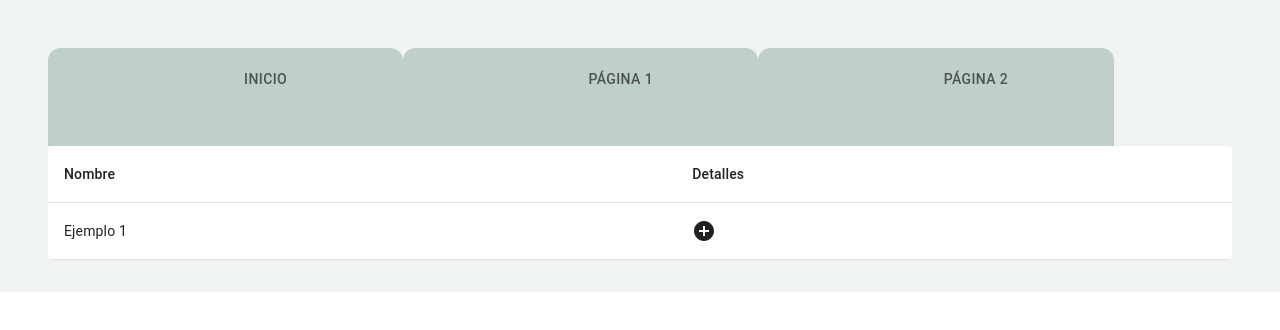
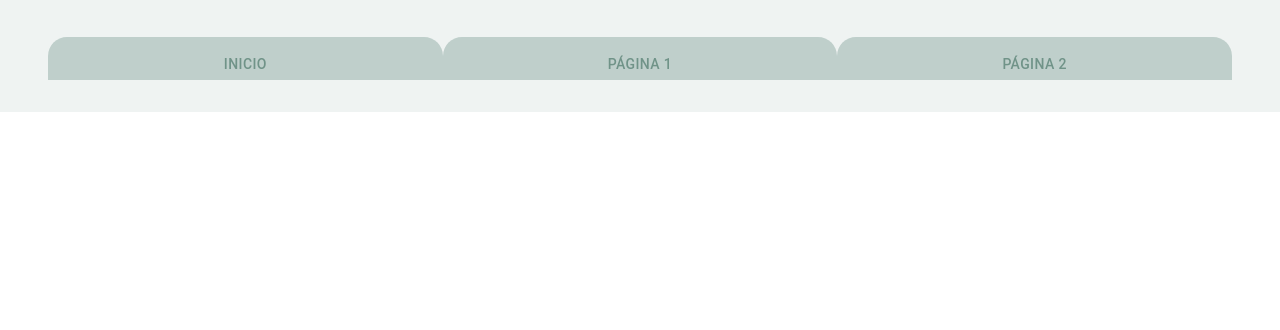
Before and after one commit to MiriamNM/menunextjs, a Next.js app: page / in a window 1280 px wide. Shown: the top 330 px of the page. Built offline with nearby package versions, Linux system fonts and the light colour scheme.

Commit message:
finished the navbar

```diff
--- a/app/page.js
+++ b/app/page.js
@@ -6,11 +6,11 @@ import Page1 from "@/components/page1";
 import DataTable from "@/components/DataTable";
 
 export default function Home() {
-  const [currentValue, setCurrentValue] = useState("home");
+  const [currentValue, setCurrentValue] = useState("");
 
   return (
-    <div className="bg-greenBg">
-      <Box sx={{ background: "greenBg", padding: 4, border: "none" }}>
+    <Box sx={{ backgroundColor: "#EEF2F1" }}>
+      <Box sx={{ background: "#EFF3F2", padding: 4, border: "none",  }}>
         <Navbar setCurrentValue={setCurrentValue} currentValue={currentValue} />
         <Box>
           {currentValue === "home" && <DataTable />}
@@ -18,6 +18,6 @@ export default function Home() {
           {currentValue === "page2" && <p className="bg-white">Hola PAGE2</p>}
         </Box>
       </Box>
-    </div>
+    </Box>
   );
 }
--- a/components/DataTable.js
+++ b/components/DataTable.js
@@ -32,11 +32,9 @@ const DataTable = () => {
 
   return (
     <Box
-      variant="fullWidth"
-      sx={{ paddingLeft: 2, paddingRight: 2, backgroundColor: "#EFF3F2" }}
+      sx={{ paddingLeft: 2, paddingRight: 2, backgroundColor: "#EFF3F2", width: "100%", }}
     >
       <TableContainer
-        variant="fullWidth"
         component={Paper}
         sx={{ backgroundColor: "white" }}
       >
--- a/components/DetailsModal.js
+++ b/components/DetailsModal.js
@@ -1,14 +1,14 @@
 "use client";
 import React from 'react';
-import { Modal } from '@mui/material';
+import { Box, Modal } from '@mui/material';
 
 const DetailModal = ({ isOpen, handleClose }) => {
   return (
     <Modal open={isOpen} onClose={handleClose}>
-      <div>
+      <Box>
         {/* Contenido del Modal */}
         <button onClick={handleClose}>Cerrar</button>
-      </div>
+      </Box>
     </Modal>
   );
 };
--- a/components/Navbar.js
+++ b/components/Navbar.js
@@ -2,96 +2,92 @@
 import React from "react";
 import { Tabs, Tab, Box } from "@mui/material";
 
-const Navbar = ({ setCurrentValue }) => {
+const Navbar = ({ currentValue, setCurrentValue }) => {
   const tableArr = [
     {
       label: "inicio",
       state: "home",
+      index: 1,
     },
     {
       label: "Página 1",
       state: "page1",
+      index: 2,
     },
     {
       label: "Página 2",
       state: "page2",
+      index: 3,
     },
   ];
 
+  const onChangedBorderRadius = ({ index }) => {
+    currentValue === "" && "15px 15px 0px 0px";
+    if (currentValue === "home") {
+      if (index === 2) {
+        return "0px 19px 0px 19px";
+      }
+    }
+
+    if (currentValue === "page1") {
+      if (index === 1) {
+        return "25px 0px 19px 0px";
+      }
+      if (index === 3) {
+        return "0px 19px 0px 19px";
+      }
+    }
+
+    if (currentValue === "page2") {
+      if (index === 2) {
+        return "19px 0px 19px 0px";
+      }
+    }
+
+    return "19px 19px 0px 0px";
+  };
+
   return (
-    <Box
-      position="static"
-      variant="fullWidth"
+    <Tabs
       sx={{
-        paddingTop: 2,
         paddingLeft: 2,
         paddingRight: 2,
-        BorderAll: false,
+        width: "100%",
+        height: "100%",
       }}
+      variant="fullWidth"
     >
-      <Tabs variant="fullWidth">
-        {tableArr.map(({ label, state }) => (
-          <Box
-            sx={{
-              display: "flex",
-              width: "30%",
-              overflow: "hidden",
-              borderRadius: '12px 12px 0 0',
-            }}
-            key={state}
-          >
-            <Box
+      {tableArr.map(({ label, state, index }) => (
+        <Tab
+          key={index}
+          label={label}
+          onClick={() => setCurrentValue(state)}
           sx={{
             width: "100%",
-                backgroundColor: "#BFCFCB",
-                borderRadius: '12px 12px 0 0',
-                "&:focus, &:hover": {
-                  backgroundColor: "#FFFFFF !important",
+            height: "100%",
+            paddingBottom: "5px",
+            backgroundColor: "#BFCFCB !important",
+            color: "#709388 !important",
+            borderRadius: onChangedBorderRadius({ index }),
+            justifyContent: "center",
+            alignItems: "center",
+            overflow: "hidden",
+            zIndex: 2,
+            // position: "absolute",
+            top: "0.3rem",
+            "&:focus": {
+              backgroundColor: "#fff !important",
+              color: "#000 !important",
+              top: "0",
+              overflow: "hidden",
+              zIndex: 1,
+              marginX: -1,
+              // position: "relative",
             },
           }}
-            >
-              <Tab
-                label={label}
-                onClick={() => setCurrentValue({ state })}
-                sx={{
-                  width: "100%",
-                  marginX: "40px",
-                  padding: 0,
-                  "&:focus, &:hover": {
-                    backgroundColor: "#FFFFFF !important",
-                  },
-                }}
-                className={"inset-y-2 inset-x-0 focus:inset-y-0"}
         />
-              <Box
-                sx={{
-                  backgroundColor: "#BFCFCB !important",
-                  width: "40px",
-                  height: "40px",
-                  borderRadius: "50%",
-                  marginTop: "32px",
-                  marginBottom: "-22px",
-                  marginLeft: "-20px",
-                  float: "left",
-                }}
-              ></Box>
-              <Box
-                sx={{
-                  backgroundColor: "#BFCFCB !important",
-                  width: "40px",
-                  height: "40px",
-                  borderRadius: "50%",
-                  marginTop: "32px",
-                  marginBottom: "-22px",
-                  marginRight: "-20px",
-                  float: "right",
-                }}
-              ></Box>
-            </Box>
-          </Box>
       ))}
     </Tabs>
-    </Box>
   );
 };
 
--- a/components/modal.js
+++ b/components/modal.js
@@ -1,9 +1,10 @@
 "use client";
+import { Box } from '@mui/material';
 import React from 'react'
 
 const Modal = () => {
   return (
-    <div>modal</div>
+    <Box>modal</Box>
   )
 }
 
```
Lines whose indentation alone changed are shown as unchanged.
